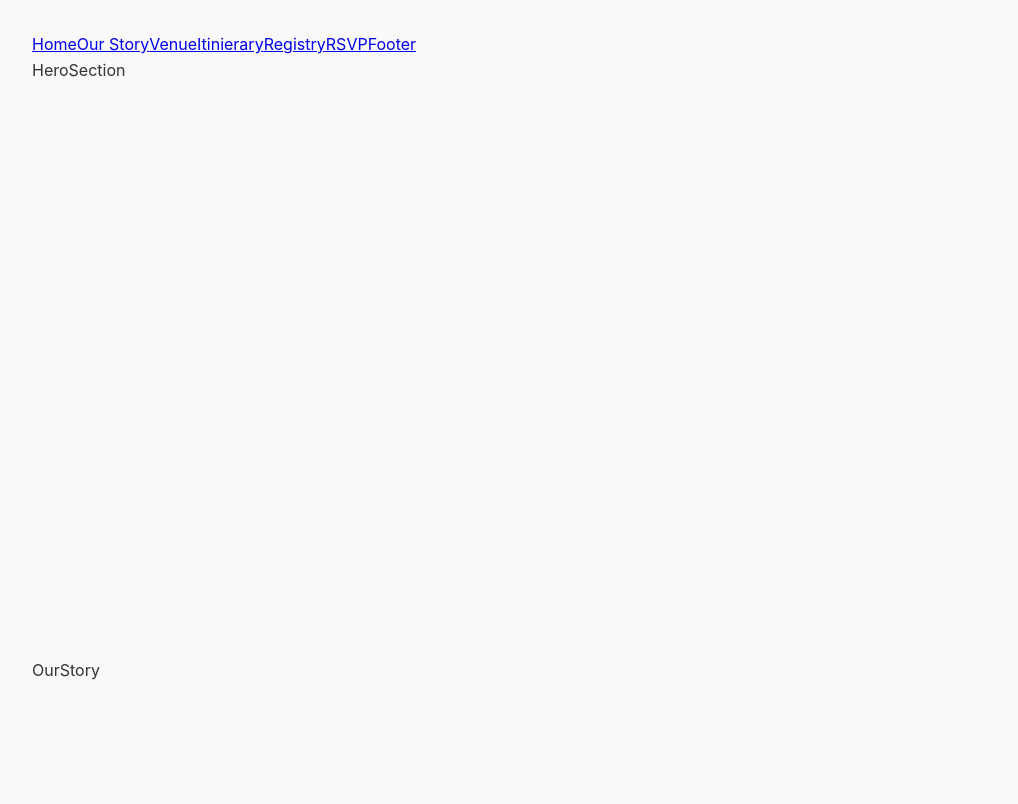
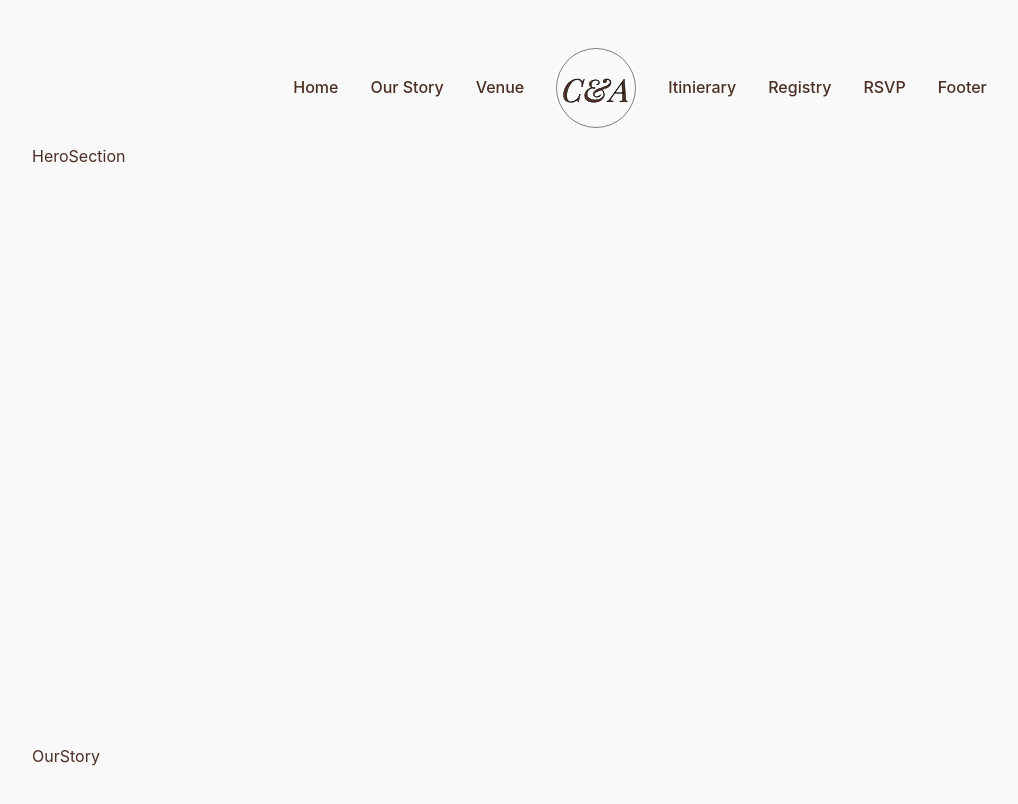
Before and after one commit to SammaniAri/wedding-website, a React (Vite) app: page / in a window 1280 px wide. Shown: the top 804 px of the page, without its empty margins (0-1018 px from the left). Built offline with nearby package versions, Linux system fonts and the light colour scheme.

Commit message:
added header styles

```diff
--- a/src/components/Header.jsx
+++ b/src/components/Header.jsx
@@ -2,16 +2,23 @@ import React from 'react'
 
 const Header = () => {
   return (
-    <>
+    <div className="header">
+      <div className="nav">
         <a href="#home">Home</a>
         <a href="#our-story">Our Story</a>
         <a href="#venue">Venue</a>
+        <img
+          src="/navLogo.svg"
+          alt="C and A Logo"
+          className="logo"
+        />
         <a href="#itinierary">Itinierary</a>
         <a href="#registry">Registry</a>
         <a href="#rsvp">RSVP</a>
         <a href="#footer">Footer</a>
-    </>
+      </div>
+    </div>
   );
-}
+};
 
 export default Header
--- a/src/index.css
+++ b/src/index.css
@@ -1,4 +1,10 @@
 /* Global Styles */
+:root {
+  --color-background: #f9f9f9;
+  --color-text: #4b2e24;
+  --color-accent: #c6754d;
+}
+
 * {
   margin: 0;
   padding: 0;
@@ -11,8 +17,8 @@ html {
 
 body {
   font-family: 'Inter', 'Helvetica Neue', Arial, sans-serif;
-  background-color: #f9f9f9;
-  color: #333;
+  background-color: var(--color-background);
+  color: var(--color-text);
   line-height: 1.6;
   min-height: 100vh;
 }
@@ -28,33 +34,35 @@ body {
 .header {
   width: 100%;
   padding: 1rem 2rem;
-  background-color: white;
   display: flex;
-  justify-content: space-between;
+  justify-content: center;
   align-items: center;
   position: sticky;
   top: 0;
   z-index: 1000;
-  box-shadow: 0 2px 8px rgba(0, 0, 0, 0.1);
+
 }
 
 .header .logo {
-  font-size: 1.5rem;
-  font-weight: bold;
-  color: #c6754d;
-
+  width: 80px;
+  height: auto;
 }
-
+.nav {
+  display: flex;
+  align-items: center;
+  justify-content: center;
+  flex-wrap: wrap;
+  gap: 2rem;
+}
 .header .nav a {
-  margin-left: 1.5rem;
   text-decoration: none;
-  color: #333;
+  color: var(--color-text);
   font-weight: 500;
   transition: color 0.3s ease;
 }
 
 .header .nav a:hover {
-  color: #c6754d;
+  color: var(--color-accent);
 }
 
 .section{
```
Also changed, not shown: public/navLogo.svg (added). Lines whose indentation alone changed are shown as unchanged.
